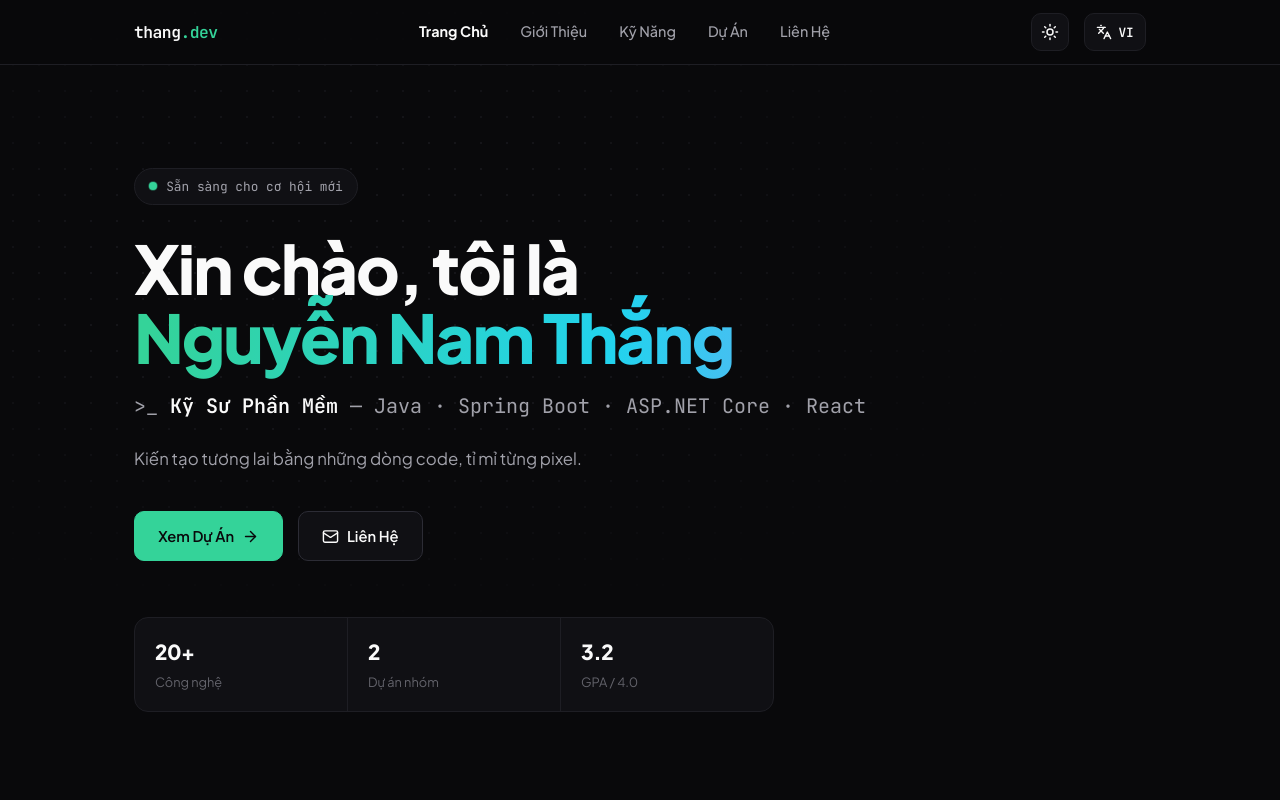
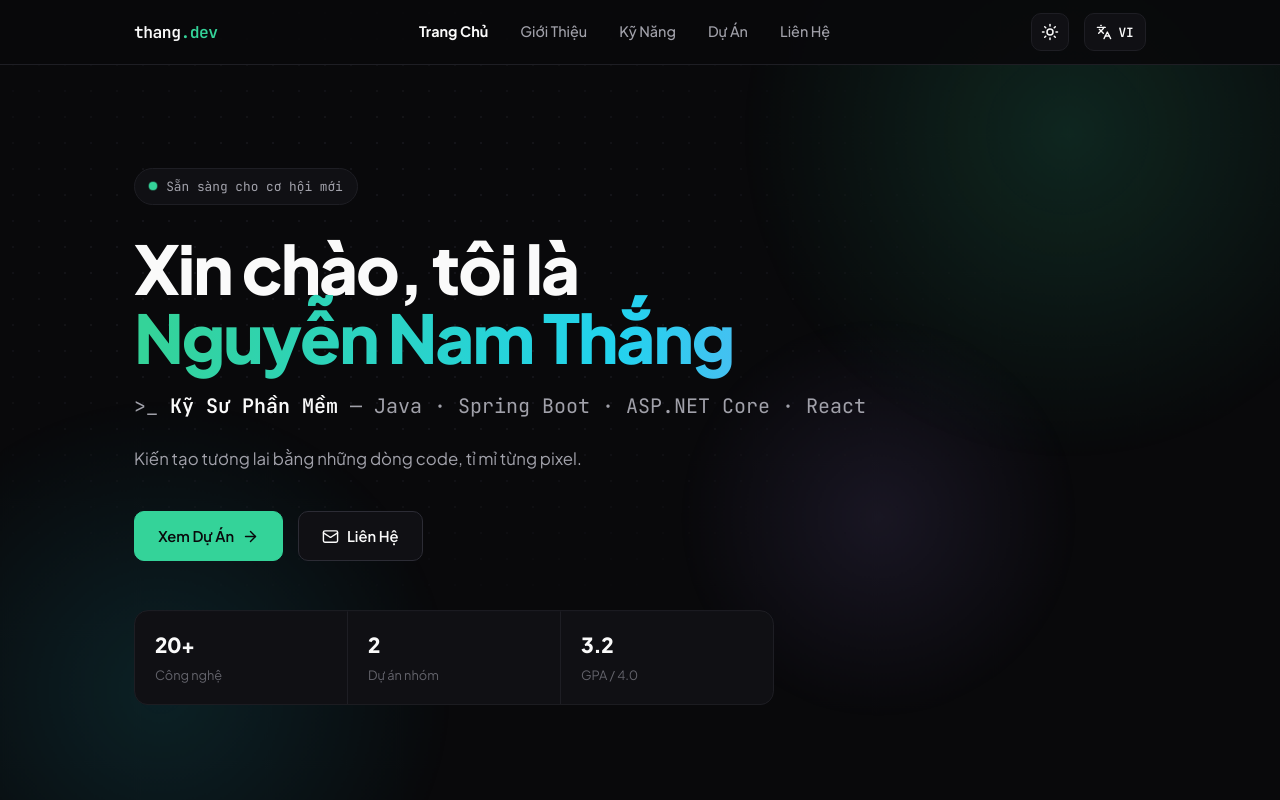
Before and after one commit to thang1684NT/MyPortfolio, a React (Vite) app: page / in a window 1280 px wide. Shown: the top 800 px of the page. Built offline with nearby package versions, Linux system fonts and the light colour scheme.

Commit message:
feat: animated gradient-orb background and floating hero stats

```diff
--- a/src/App.jsx
+++ b/src/App.jsx
@@ -43,6 +43,11 @@ function App() {
 
   return (
     <div className="App">
+      <div className="bg-anim" aria-hidden="true">
+        <span className="orb orb-1"></span>
+        <span className="orb orb-2"></span>
+        <span className="orb orb-3"></span>
+      </div>
       <Navbar activeSection={activeSection} />
       <main>
         <Hero />
--- a/src/index.css
+++ b/src/index.css
@@ -59,6 +59,54 @@ body {
 
 a { color: inherit; }
 img { max-width: 100%; }
+
+/* ---------- Animated background ----------
+   Three soft gradient orbs drifting slowly behind everything.
+   Transform-only animation on fixed layers — GPU-composited,
+   no canvas and no JavaScript, so it stays smooth. */
+.bg-anim {
+  position: fixed;
+  inset: 0;
+  z-index: -1;
+  overflow: hidden;
+  pointer-events: none;
+}
+.orb {
+  position: absolute;
+  border-radius: 50%;
+  will-change: transform;
+}
+.orb-1 {
+  width: 55vmax; height: 55vmax;
+  top: -18vmax; right: -12vmax;
+  background: radial-gradient(circle at center, rgba(52, 211, 153, 0.15), transparent 65%);
+  animation: drift-1 26s ease-in-out infinite alternate;
+}
+.orb-2 {
+  width: 48vmax; height: 48vmax;
+  bottom: -16vmax; left: -12vmax;
+  background: radial-gradient(circle at center, rgba(34, 211, 238, 0.12), transparent 65%);
+  animation: drift-2 32s ease-in-out infinite alternate;
+}
+.orb-3 {
+  width: 34vmax; height: 34vmax;
+  top: 38%; left: 52%;
+  background: radial-gradient(circle at center, rgba(167, 139, 250, 0.10), transparent 65%);
+  animation: drift-3 38s ease-in-out infinite alternate;
+}
+@keyframes drift-1 {
+  from { transform: translate(0, 0) scale(1); }
+  to { transform: translate(-9vmax, 7vmax) scale(1.12); }
+}
+@keyframes drift-2 {
+  from { transform: translate(0, 0) scale(1.05); }
+  to { transform: translate(8vmax, -6vmax) scale(0.95); }
+}
+@keyframes drift-3 {
+  from { transform: translate(0, 0) scale(1); }
+  to { transform: translate(-7vmax, -5vmax) scale(1.15); }
+}
+[data-theme='light'] .orb { opacity: 0.6; }
 
 .container {
   max-width: 1060px;
@@ -276,6 +324,11 @@ img { max-width: 100%; }
   background: var(--surface);
   overflow: hidden;
   max-width: 640px;
+  animation: float-y 7s ease-in-out infinite alternate;
+}
+@keyframes float-y {
+  from { transform: translateY(0); }
+  to { transform: translateY(-7px); }
 }
 .hero-stat { flex: 1; padding: 1.1rem 1.25rem; }
 .hero-stat + .hero-stat { border-left: 1px solid var(--border); }
@@ -527,6 +580,6 @@ img { max-width: 100%; }
 
 @media (prefers-reduced-motion: reduce) {
   .reveal { opacity: 1; transform: none; transition: none; }
-  .hero h1 .accent, .hero-badge .dot { animation: none; }
+  .hero h1 .accent, .hero-badge .dot, .orb, .hero-stats { animation: none; }
   html { scroll-behavior: auto; }
 }
```
